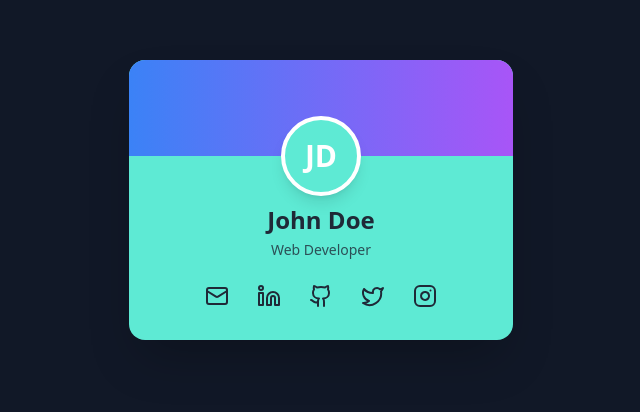
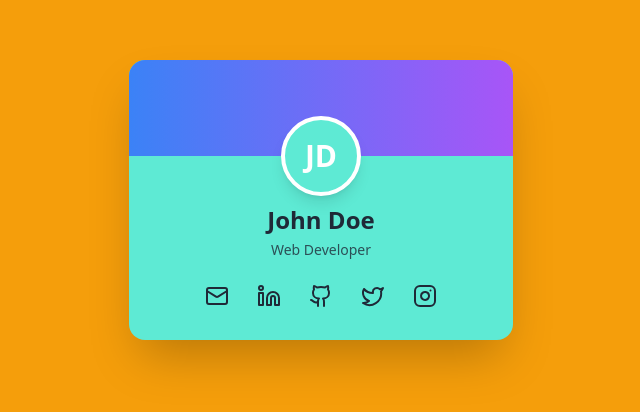
Before and after one commit to bando710/digital-profile-card, a React (Create React App) app: page / in a window 1280 px wide. Shown: the part 200-612 px from the top of the page, without its empty margins (319-959 px from the left). Built offline with nearby package versions, Linux system fonts and the light colour scheme.

Commit message:
background change

```diff
--- a/src/components/DigitalProfileCard.js
+++ b/src/components/DigitalProfileCard.js
@@ -48,7 +48,7 @@ const DigitalProfileCard = () => {
   } = digitalProfileConfig;
 
   return (
-    <div className="flex justify-center items-center min-h-screen bg-gray-900 p-4">
+    <div className="flex justify-center items-center min-h-screen bg-amber-500 p-4">
       <div
         className={`w-full max-w-sm ${backgroundColor} rounded-2xl shadow-2xl overflow-hidden`}
       >
```
Also changed, not shown: 1 other file (tests, documents, lock files or other folders).
